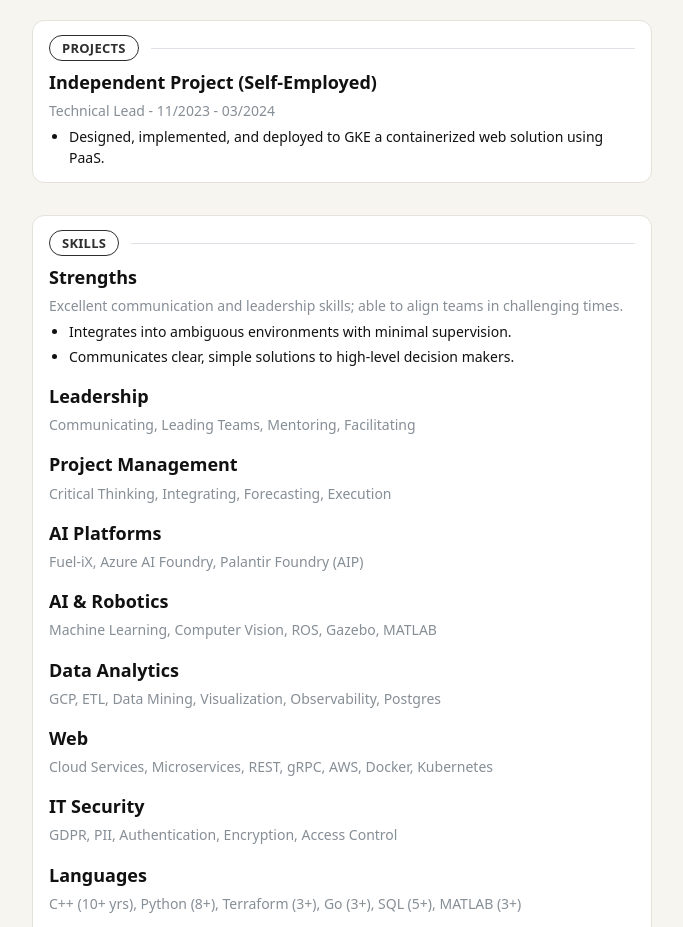
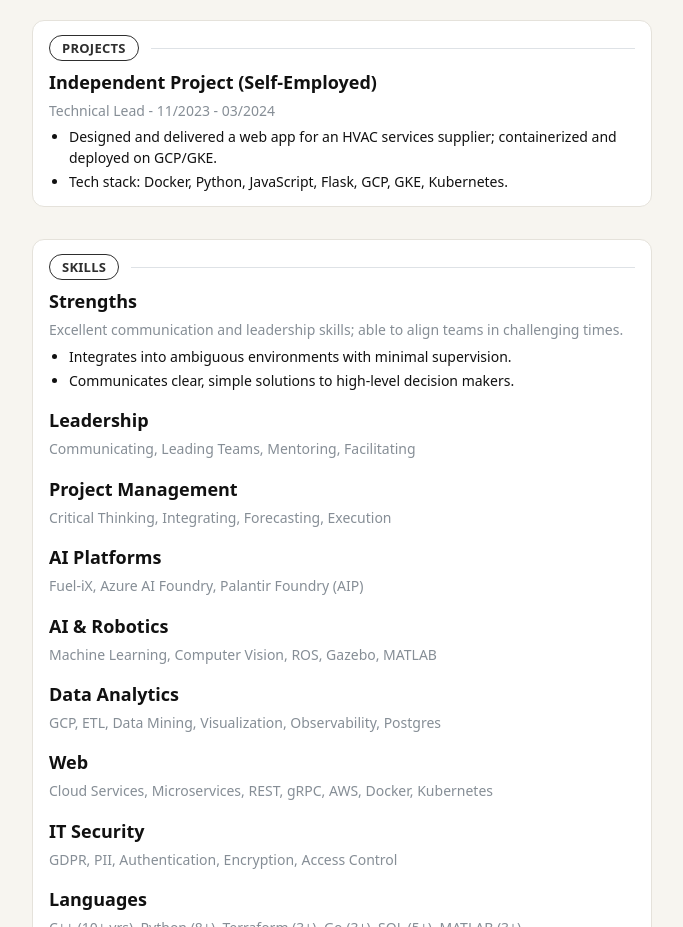
Before and after one commit to parandor/parandor.github.io, a React (Vite) app: page / in a window 1280 px wide. Shown: the part 1840-2767 px from the top of the page, without its empty margins (390-1073 px from the left). Built offline with nearby package versions, Linux system fonts and the light colour scheme.

Commit message:
feat: update independent project description and tech stack

```diff
--- a/src/data/cvData.ts
+++ b/src/data/cvData.ts
@@ -107,7 +107,8 @@ export const cv = {
           title: 'Independent Project (Self-Employed)',
           meta: 'Technical Lead - 11/2023 - 03/2024',
           body: [
-            'Designed, implemented, and deployed to GKE a containerized web solution using PaaS.',
+            'Designed and delivered a web app for an HVAC services supplier; containerized and deployed on GCP/GKE.',
+            'Tech stack: Docker, Python, JavaScript, Flask, GCP, GKE, Kubernetes.',
           ],
         },
       ],
```
